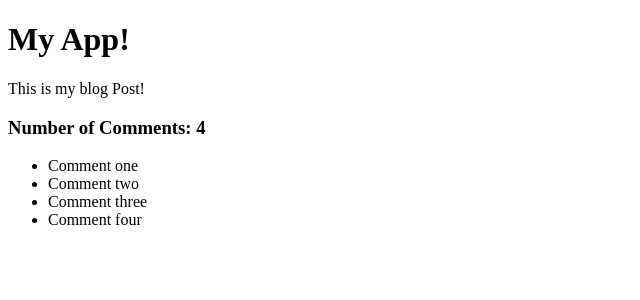
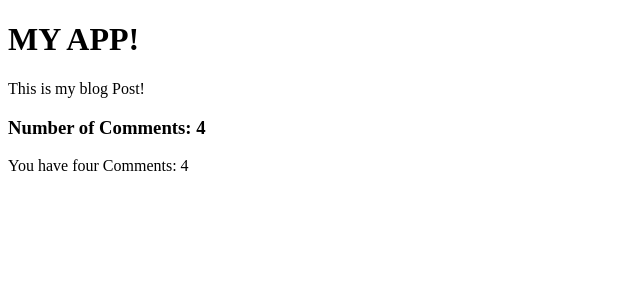
Before and after one commit to baktash-11/feedback, a React (Create React App) app: page / in a window 1280 px wide. Shown: the top 300 px of the page, without its empty margins (0-640 px from the left). Built offline with nearby package versions, Linux system fonts and the light colour scheme.

Commit message:
condition estatement added to App.js

```diff
--- a/src/App.js
+++ b/src/App.js
@@ -11,18 +11,31 @@ function App(){
         {id: 3, text: "Comment three"},
         {id: 4, text: "Comment four"}
     ]
+
+    // using condition
+    let loading= false;
+    if(loading)return <h1>Loading...</h1>
+
+    let commentBlock = (
+        <div className="comment">
+
+        <ul>
+            {comments.map((comment, index)=>(
+                <li key={index}>{comment.text}</li>
+            ))}
+        </ul>
+    </div>
+    )
+    let showComments = false;
+    let commentMessage = "You have four Comments: "
     return(
         <div className="container">
-            <h1>{title}!</h1>
+            <h1>{title.toUpperCase()}!</h1>
             <p>{body}</p>
             <h3>Number of Comments: {comments.length}</h3>
-            <div className="comment">
-                <ul>
-                    {comments.map((comment, index)=>(
-                        <li key={index}>{comment.text}</li>
-                    ))}
-                </ul>
-            </div>
+            {showComments ? commentBlock : commentMessage+ comments.length}
+
+
         </div>
     )
 }
```
